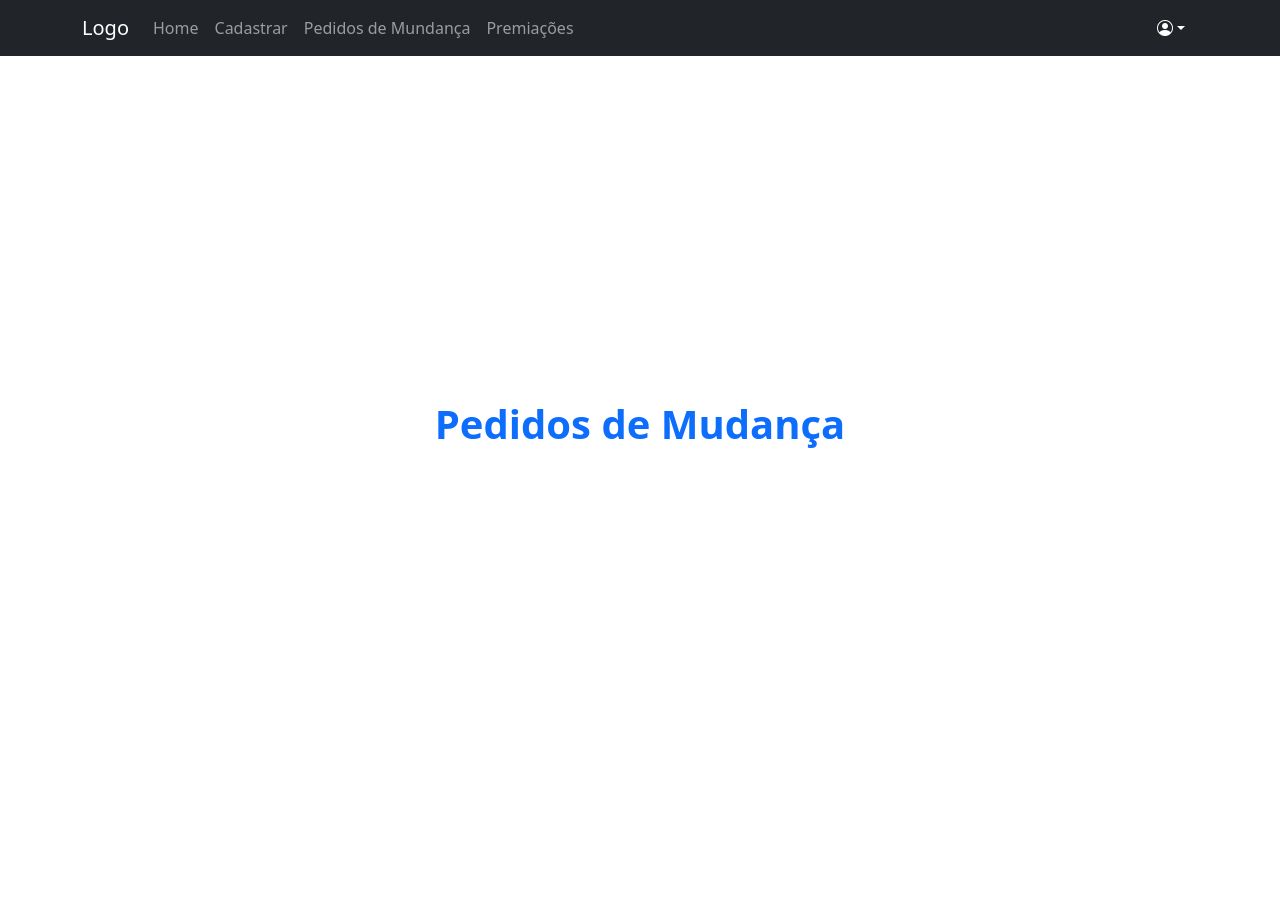
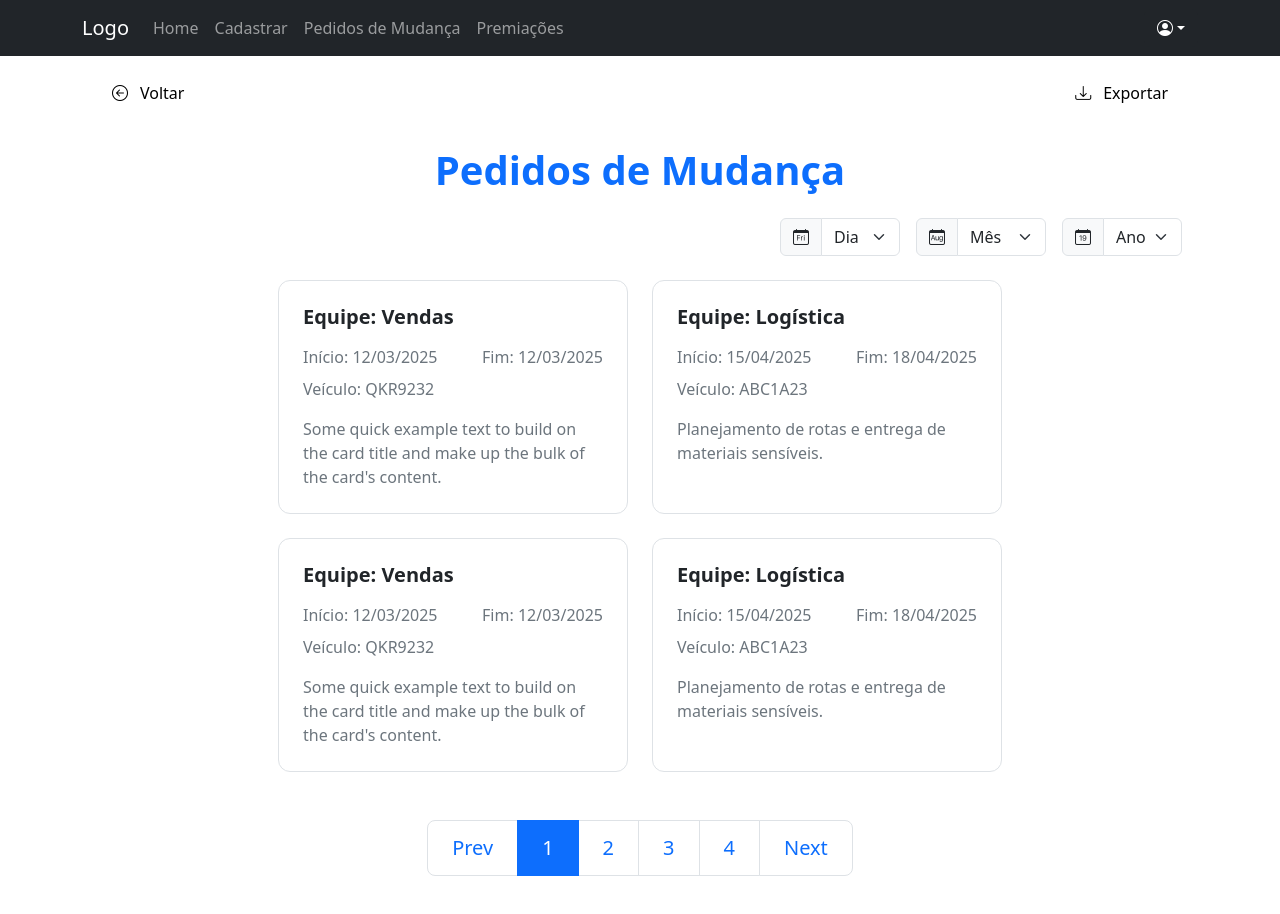
Before and after one commit to sarassaura/mudancasfront, a React (Vite) app: page /pedidos-mudanca in a window 1280 px wide. Shown: the top 914 px of the page. Before the commit the page ends 800 px from the top, so only its background shows below. Built offline with nearby package versions, Linux system fonts and the light colour scheme.

Commit message:
add page Delivery requests

```diff
--- /dev/null
+++ b/src/components/Card/index.tsx
@@ -0,0 +1,44 @@
+import type { JSX } from "react";
+import { Card } from "react-bootstrap";
+
+interface RequestCardProps {
+  team: string;
+  startDate: string;
+  endDate: string;
+  vehicle: string;
+  description: string;
+}
+
+function RequestCard({ team, startDate, endDate, vehicle, description }: RequestCardProps): JSX.Element {
+  return (
+    <div style={{
+      border: '1px solid #DEE2E6',
+      borderRadius: '12px',
+      padding: '24px',
+      width: '350px'
+    }}>
+      <Card.Title className="fw-bold mb-3">
+        Equipe: {team}
+      </Card.Title>
+
+      <div className="d-flex justify-content-between mb-2">
+        <span className="text-secondary">
+          Início: <span className="text-secondary">{startDate}</span>
+        </span>
+        <span className="text-secondary">
+          Fim: <span className="text-secondary">{endDate}</span>
+        </span>
+      </div>
+
+      <p className="mb-3 text-secondary">
+        Veículo: <span className="text-secondary">{vehicle}</span>
+      </p>
+
+      <Card.Text className="text-secondary">
+        {description}
+      </Card.Text>
+    </div>
+  );
+}
+
+export default RequestCard;
--- a/src/pages/DeliveryRequests/index.tsx
+++ b/src/pages/DeliveryRequests/index.tsx
@@ -1,9 +1,118 @@
 import type { JSX } from "react";
+import RequestCard from "../../components/Card";
+import { Form, InputGroup, Pagination } from "react-bootstrap";
+import { useNavigate } from "react-router-dom";
 
 function DeliveryRequests(): JSX.Element {
+  const navigate = useNavigate();
+
   return (
     <div className="mx-auto d-flex flex-column">
-        <h1 className="h1 fw-bold text-primary text-center">Pedidos de Mudança</h1>
+      <div className="d-flex justify-content-between p-4 mb-3">
+        <button
+          onClick={() => navigate('/')}
+          style={{
+            border: 'none',
+            backgroundColor: 'transparent',
+            color: 'black',
+            display: 'flex',
+            alignItems: 'center',
+            gap: '12px',
+          }}
+        >
+          <i className="bi bi-arrow-left-circle"></i>
+          Voltar
+        </button>
+        <button
+          style={{
+            border: 'none',
+            backgroundColor: 'transparent',
+            color: 'black',
+            display: 'flex',
+            alignItems: 'center',
+            gap: '12px',
+          }}
+        >
+          <i className="bi bi-download"></i>
+          Exportar
+        </button>
+      </div>
+
+      <div className="px-3">
+        <h1 className="h1 fw-bold text-primary text-center mb-4">Pedidos de Mudança</h1>
+        <div className="d-flex justify-content-end mb-4">
+          <div className="d-flex gap-3">
+            <InputGroup style={{ width: '120px' }}>
+              <InputGroup.Text>
+                <i className="bi bi-calendar-day"></i>
+              </InputGroup.Text>
+              <Form.Select>
+                <option>Dia</option>
+              </Form.Select>
+            </InputGroup>
+
+            <InputGroup style={{ width: '130px' }}>
+              <InputGroup.Text>
+                <i className="bi bi-calendar-month"></i>
+              </InputGroup.Text>
+              <Form.Select>
+                < option>Mês</option>
+              </Form.Select>
+            </InputGroup>
+
+            <InputGroup style={{ width: '120px' }}>
+              <InputGroup.Text>
+                <i className="bi bi-calendar-date"></i>
+              </InputGroup.Text>
+              <Form.Select>
+                <option>Ano</option>
+              </Form.Select>
+            </InputGroup>
+          </div>
+        </div>
+
+        <div className="d-flex flex-wrap justify-content-center gap-4 mb-5">
+          <RequestCard
+            team="Vendas"
+            startDate="12/03/2025"
+            endDate="12/03/2025"
+            vehicle="QKR9232"
+            description="Some quick example text to build on the card title and make up the bulk of the card's content."
+          />
+          <RequestCard
+            team="Logística"
+            startDate="15/04/2025"
+            endDate="18/04/2025"
+            vehicle="ABC1A23"
+            description="Planejamento de rotas e entrega de materiais sensíveis."
+          />
+          <RequestCard
+            team="Vendas"
+            startDate="12/03/2025"
+            endDate="12/03/2025"
+            vehicle="QKR9232"
+            description="Some quick example text to build on the card title and make up the bulk of the card's content."
+          />
+          <RequestCard
+            team="Logística"
+            startDate="15/04/2025"
+            endDate="18/04/2025"
+            vehicle="ABC1A23"
+            description="Planejamento de rotas e entrega de materiais sensíveis."
+          />
+        </div>
+
+        <div className="d-flex justify-content-center mb-5">
+          <Pagination size="lg">
+            <Pagination.Prev>Prev</Pagination.Prev>
+            <Pagination.Item active>{1}</Pagination.Item>
+            <Pagination.Item>{2}</Pagination.Item>
+            <Pagination.Item>{3}</Pagination.Item>
+            <Pagination.Item>{4}</Pagination.Item>
+            <Pagination.Next>Next</Pagination.Next>
+          </Pagination>
+        </div>
+      </div>
     </div>
   )
 }
--- a/src/pages/Layout/index.tsx
+++ b/src/pages/Layout/index.tsx
@@ -12,7 +12,7 @@ function Layout(): JSX.Element {
                 <Nav className="me-auto">
                     <Nav.Link as={Link} to="/">Home</Nav.Link>
                     <Nav.Link as={Link} to="/cadastrar">Cadastrar</Nav.Link>
-                    <Nav.Link as={Link} to="/pedidos-mudanca">Pedidos de Mundança</Nav.Link>
+                    <Nav.Link as={Link} to="/pedidos-mudanca">Pedidos de Mudança</Nav.Link>
                     <Nav.Link as={Link} to="/premiacoes">Premiações</Nav.Link>
                 </Nav>
                 <Nav>
```
